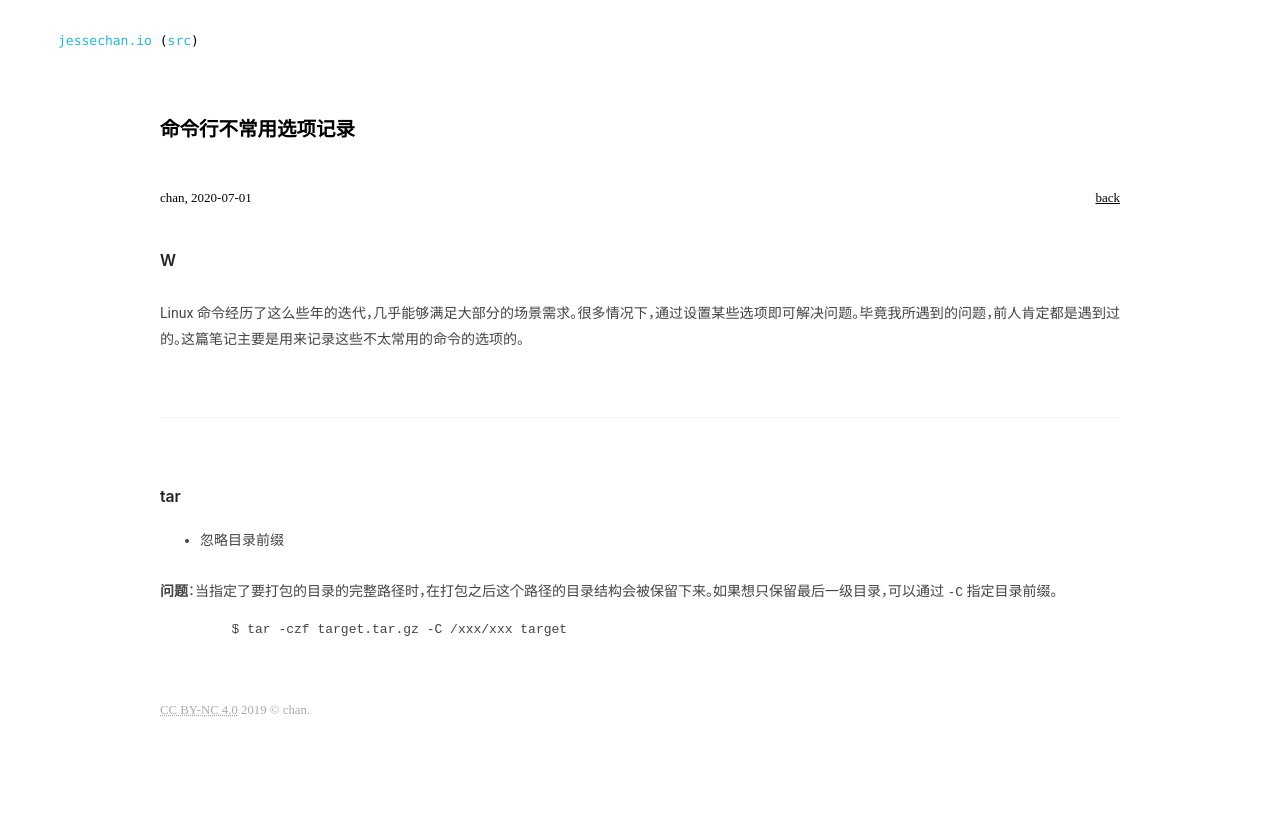
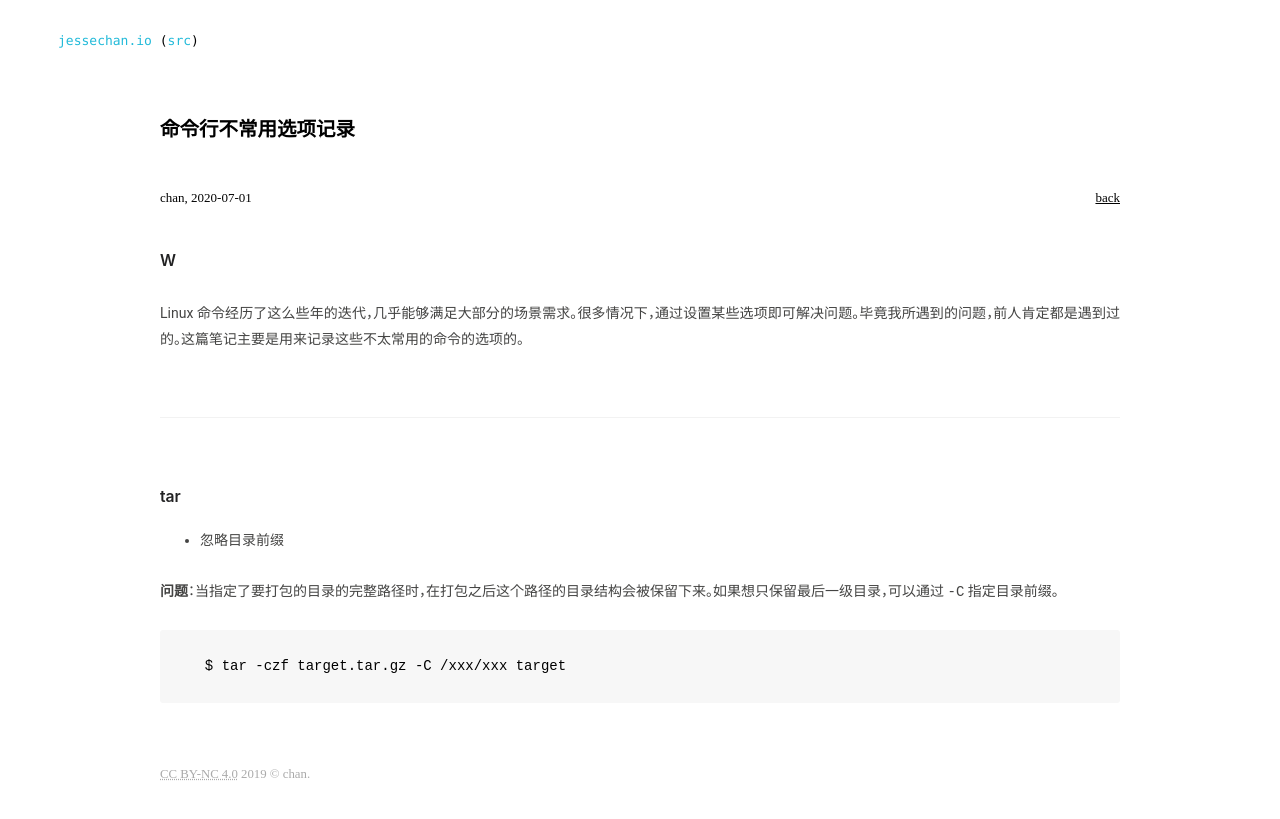
Before and after one commit to JesseEisen/chan, a Jekyll site: the page built from _posts/2020-07-01-command-line-trick.md, in a window 1280 px wide. Shown: the top 819 px of the page. Built offline with Jekyll 4.4.1, drawn with Linux system fonts in a browser that asks for light colours.

Commit message:
update pre style

```diff
--- a/css/main.css
+++ b/css/main.css
@@ -196,18 +196,23 @@ a {
 
 pre,
 code {
-    font-family: 'Roboto Mono', 'Inconsolata', monospace;
-    font-size: 13px;
+    /*font-family: 'Roboto Mono', 'Inconsolata', monospace;*/
+    /*font-size: 13px;*/
     overflow-x: scroll;
 }
 
 pre {
-    line-height: 1.3;
-    font-weight: 500;
-    margin-left: 4em;
-    margin-right: 4em;
-    font-family: 'Inconsolata', monospace;
-    font-size: 100%;
+    font-family: monospace;
+    white-space: pre;
+    display: block;
+    color: rgb(0, 0, 0);
+    line-height: 1.25;
+    font-size: 14px;
+    overflow-x: auto;
+    margin: 1.5rem 0px 1em;
+    background: rgb(247, 247, 247);
+    padding: 1.75rem;
+    border-radius: 3px;
 }
 
 mark {
```
